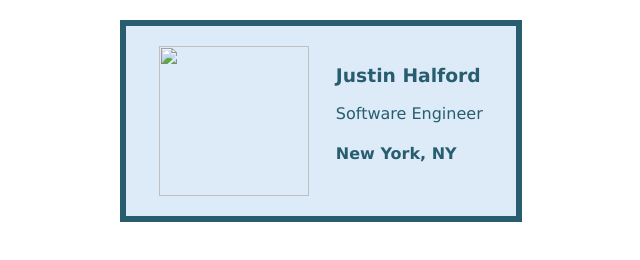
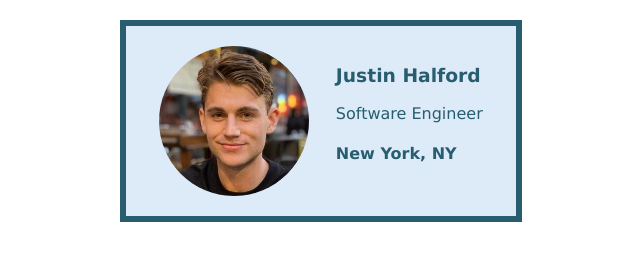
Before and after one commit to justinhalford/business-card, a plain HTML site: page index.html in a window 1280 px wide. Shown: the whole page, without its empty margins (319-959 px from the left). Drawn offline with nearby package versions, Linux system fonts and the light colour scheme.

Commit message:
Update index.html

```diff
--- a/index.html
+++ b/index.html
@@ -4,7 +4,7 @@
     </head>
     <body>
         <div class="card">
-            <img class="avatar" src="images/justin.png">
+            <img class="avatar" src="justin.png">
             <div >
                 <h3>Justin Halford</h3>
                 <p>Software Engineer</p>
```
